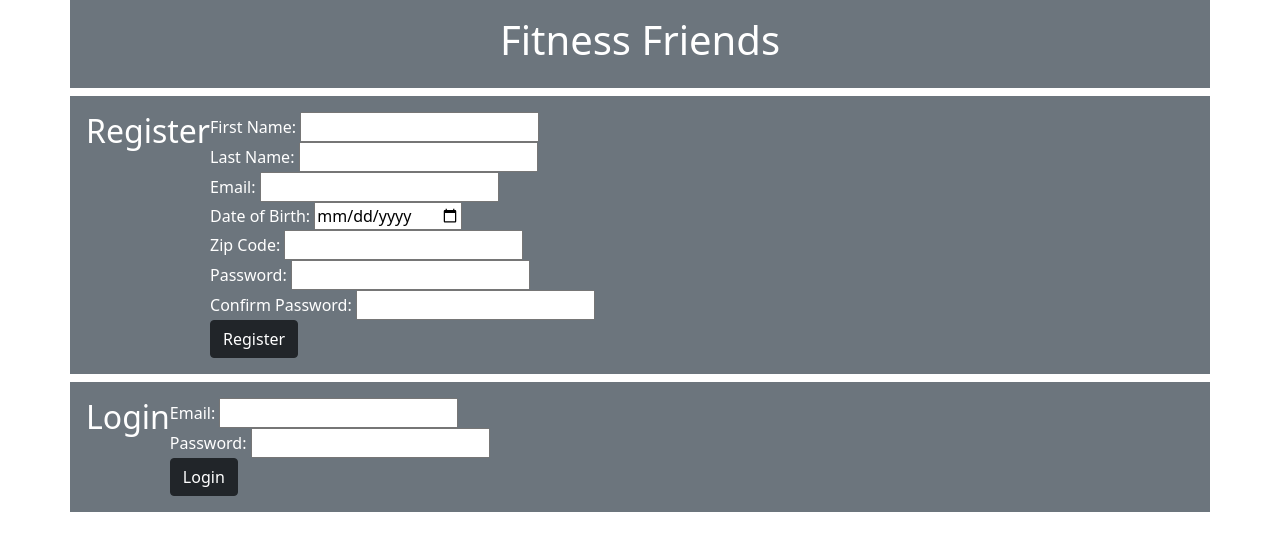
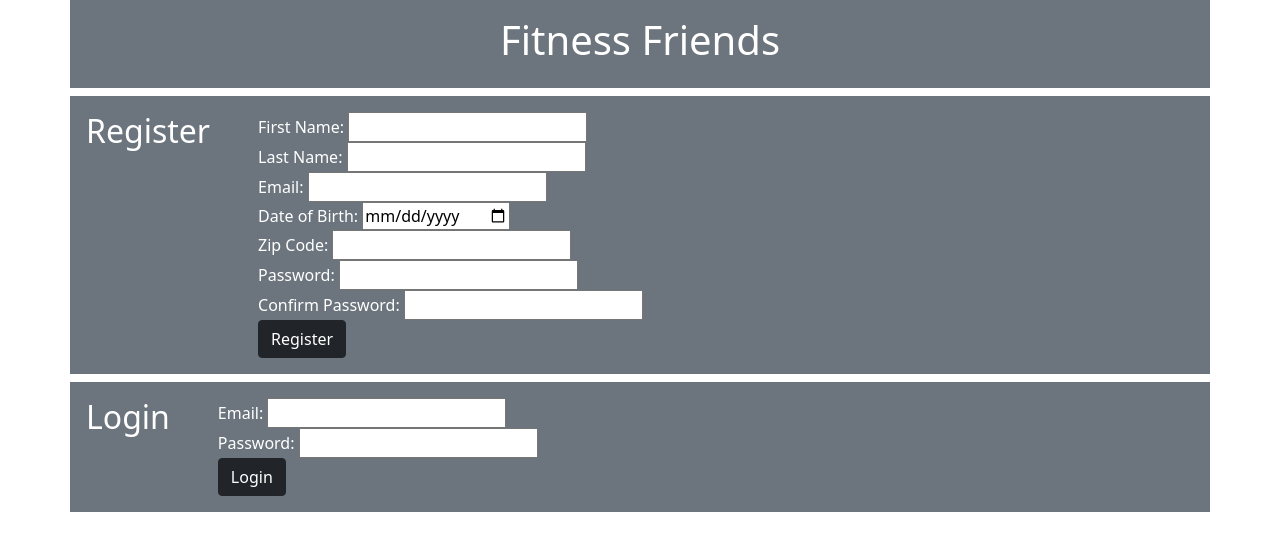
Before and after one commit to JamieDCalder/Project-Folder, a Flask app: page / in a window 1280 px wide. Shown: the top 551 px of the page. Run offline with Flask 3, Linux system fonts and the light colour scheme.

Commit message:
visual updates

```diff
--- a/fitness_friends/flask_app/templates/log_reg.html
+++ b/fitness_friends/flask_app/templates/log_reg.html
@@ -13,7 +13,7 @@
         <h1 class="bg-secondary text-white ">Fitness Friends</h1>
     </div>
     <div>
-        <div class="container p-3 mb-2 bg-secondary text-white col-auto d-flex p-2">
+        <div class="container p-3 mb-2 bg-secondary text-white col-auto d-flex p-2 gap-5">
             <h2>Register</h2>
 
             {% with messages = get_flashed_messages(category_filter=['register']) %}
@@ -71,7 +71,7 @@
             </form>
         </div>
 
-        <div class="container p-3 mb-2 bg-secondary text-white col-auto d-flex p-2">
+        <div class="container p-3 mb-2 bg-secondary text-white col-auto d-flex p-2 gap-5">
             <h2>Login</h2>
 
             {% with messages = get_flashed_messages(category_filter=['login']) %}
```
